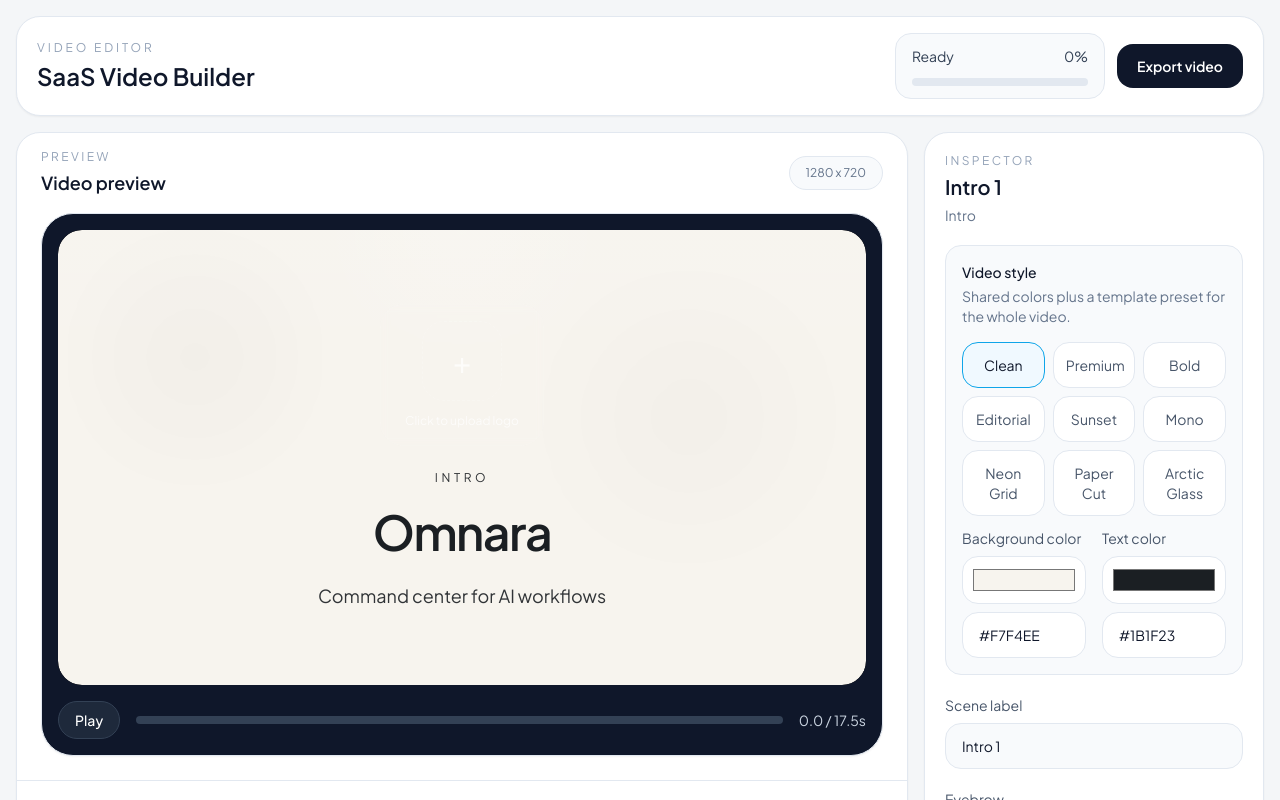
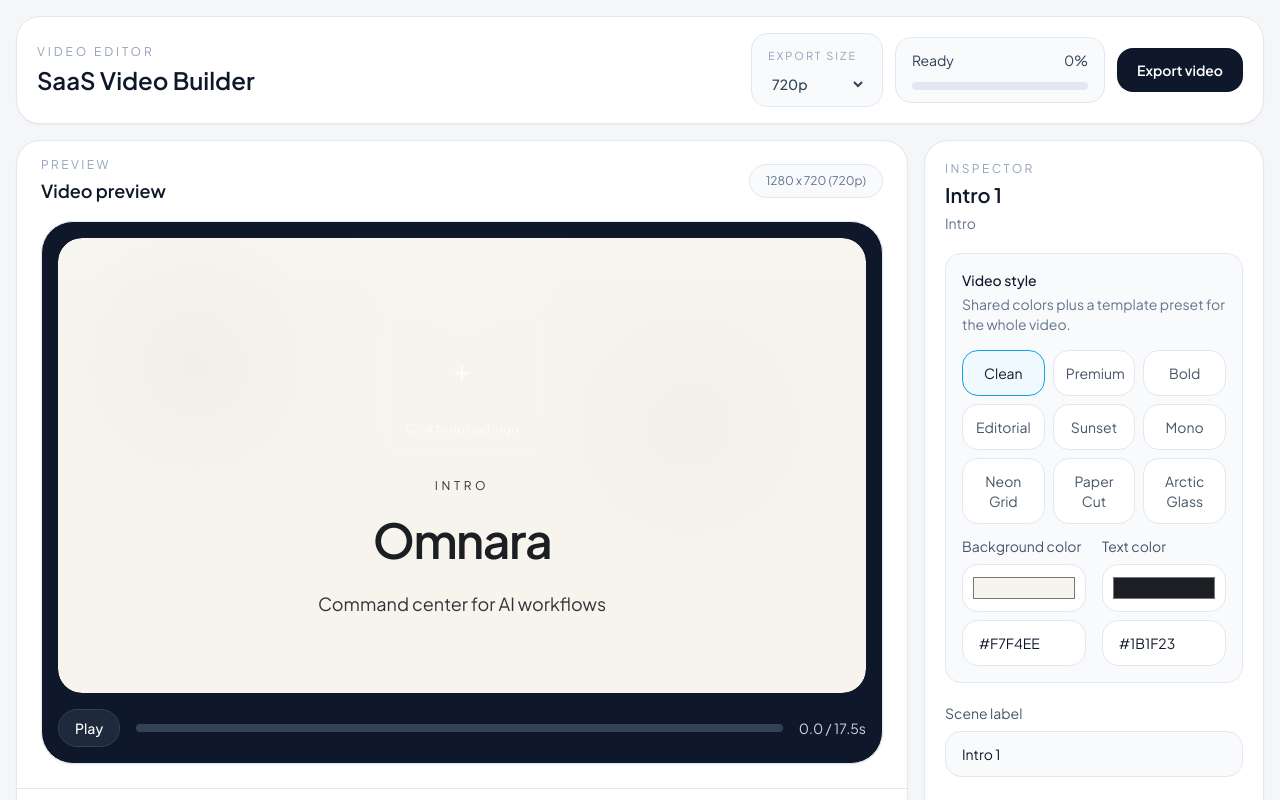
Before and after one commit to Vitalii-Pohorielov/videocreatorapp, a Next.js app: page / in a window 1280 px wide. Shown: the top 800 px of the page. Built offline with nearby package versions, Linux system fonts and the light colour scheme.

Commit message:
Add export resolution options

```diff
--- a/app/page.tsx
+++ b/app/page.tsx
@@ -106,7 +106,7 @@ export default function HomePage() {
 
         <section className="grid gap-4 xl:grid-cols-[minmax(0,1fr)_340px]">
           <div className="rounded-3xl border border-slate-200 bg-white shadow-sm">
-            <StudioPreview scene={playbackState.scene} backgroundColor={exportSettings.backgroundColor} textColor={exportSettings.textColor} preset={exportSettings.preset} sceneProgress={playbackState.progress} isPlaying={isPlaying} currentTime={currentTime} totalDuration={totalDuration} onTogglePlayback={togglePlayback} onUpdateScene={(id, updates) => { resetDownload(); updateScene(id, updates); }} />
+            <StudioPreview scene={playbackState.scene} backgroundColor={exportSettings.backgroundColor} textColor={exportSettings.textColor} preset={exportSettings.preset} resolution={exportSettings.resolution} sceneProgress={playbackState.progress} isPlaying={isPlaying} currentTime={currentTime} totalDuration={totalDuration} onTogglePlayback={togglePlayback} onUpdateScene={(id, updates) => { resetDownload(); updateScene(id, updates); }} />
             <SceneTimeline track={sceneTrack} selectedSceneId={selectedScene.id} backgroundColor={exportSettings.backgroundColor} textColor={exportSettings.textColor} preset={exportSettings.preset} onSelect={(id) => { setIsPlaying(false); setCurrentTime(0); selectScene(id); }} onDelete={(id) => { resetDownload(); deleteScene(id); }} onAddScene={() => setIsSceneModalOpen(true)} onReorder={reorderScenes} />
           </div>
 
--- a/components/StudioPreview.tsx
+++ b/components/StudioPreview.tsx
@@ -4,13 +4,14 @@ import { useRef } from "react";
 
 import { SceneStage } from "@/components/SceneStage";
 import { fileToDataUrl } from "@/lib/imageUpload";
-import type { Scene, TemplatePreset } from "@/store/useStore";
+import { exportResolutionDimensions, exportResolutionLabels, type ExportResolution, type Scene, type TemplatePreset } from "@/store/useStore";
 
 type StudioPreviewProps = {
   scene: Scene;
   backgroundColor: string;
   textColor: string;
   preset: TemplatePreset;
+  resolution: ExportResolution;
   sceneProgress: number;
   isPlaying: boolean;
   currentTime: number;
@@ -19,9 +20,10 @@ type StudioPreviewProps = {
   onUpdateScene: (id: string, updates: Partial<Omit<Scene, "id" | "type">>) => void;
 };
 
-export function StudioPreview({ scene, backgroundColor, textColor, preset, sceneProgress, isPlaying, currentTime, totalDuration, onTogglePlayback, onUpdateScene }: StudioPreviewProps) {
+export function StudioPreview({ scene, backgroundColor, textColor, preset, resolution, sceneProgress, isPlaying, currentTime, totalDuration, onTogglePlayback, onUpdateScene }: StudioPreviewProps) {
   const logoInputRef = useRef<HTMLInputElement>(null);
   const highlightInputRef = useRef<HTMLInputElement>(null);
+  const resolutionMeta = exportResolutionDimensions[resolution];
 
   const applyImageUpload = async (field: "logoImageUrl" | "websiteImageUrl", file: File | null) => {
     if (!file) return;
@@ -36,7 +38,7 @@ export function StudioPreview({ scene, backgroundColor, textColor, preset, scene
           <p className="text-xs uppercase tracking-[0.2em] text-slate-400">Preview</p>
           <h2 className="mt-1 text-lg font-semibold text-slate-900">Video preview</h2>
         </div>
-        <div className="rounded-full border border-slate-200 bg-slate-50 px-4 py-2 text-xs text-slate-500">1280 x 720</div>
+        <div className="rounded-full border border-slate-200 bg-slate-50 px-4 py-2 text-xs text-slate-500">{resolutionMeta.width} x {resolutionMeta.height} ({exportResolutionLabels[resolution]})</div>
       </div>
 
       <div className="flex flex-1 items-center justify-center px-6 pb-6">
--- a/components/TopBar.tsx
+++ b/components/TopBar.tsx
@@ -1,6 +1,6 @@
 "use client";
 
-import type { ExportSettings } from "@/store/useStore";
+import { exportResolutionLabels, type ExportResolution, type ExportSettings } from "@/store/useStore";
 
 type TopBarProps = {
   settings: ExportSettings;
@@ -12,6 +12,8 @@ type TopBarProps = {
 };
 
 export function TopBar({ settings, isExporting, exportProgress, downloadUrl, onUpdateSettings, onExport }: TopBarProps) {
+  const resolutionOptions: ExportResolution[] = ["480p", "540p", "720p"];
+
   return (
     <header className="rounded-3xl border border-slate-200 bg-white px-5 py-4 shadow-sm">
       <div className="flex flex-col gap-4 xl:flex-row xl:items-center xl:justify-between">
@@ -21,6 +23,21 @@ export function TopBar({ settings, isExporting, exportProgress, downloadUrl, onU
         </div>
 
         <div className="flex flex-col gap-3 xl:flex-row xl:items-center">
+          <label className="min-w-[132px] rounded-2xl border border-slate-200 bg-slate-50 px-4 py-3 text-sm text-slate-700">
+            <span className="mb-2 block text-[11px] uppercase tracking-[0.18em] text-slate-400">Export size</span>
+            <select
+              value={settings.resolution}
+              onChange={(event) => onUpdateSettings({ resolution: event.target.value as ExportResolution })}
+              className="w-full bg-transparent font-medium outline-none"
+            >
+              {resolutionOptions.map((resolution) => (
+                <option key={resolution} value={resolution}>
+                  {exportResolutionLabels[resolution]}
+                </option>
+              ))}
+            </select>
+          </label>
+
           <div className="min-w-[210px] rounded-2xl border border-slate-200 bg-slate-50 px-4 py-3 text-sm text-slate-700">
             <div className="flex items-center justify-between">
               <span>{isExporting ? "Rendering" : "Ready"}</span>
--- a/lib/ffmpeg.ts
+++ b/lib/ffmpeg.ts
@@ -1,6 +1,7 @@
 import { toCanvas } from "html-to-image";
 
 import { SceneStage } from "@/components/SceneStage";
+import { exportResolutionDimensions } from "@/store/useStore";
 import type { ExportSettings, Scene } from "@/store/useStore";
 
 type FFmpegModule = typeof import("@ffmpeg/ffmpeg");
@@ -16,14 +17,16 @@ let lastFrameCount = 0;
 let lastOutputFileName: string | null = null;
 
 const coreBaseUrl = "/ffmpeg";
-const videoWidth = 1280;
-const videoHeight = 720;
+
+function getVideoSize(settings: ExportSettings) {
+  return exportResolutionDimensions[settings.resolution];
+}
 
 function easeInOut(value: number) {
   return 0.5 - Math.cos(Math.min(1, Math.max(0, value)) * Math.PI) / 2;
 }
 
-function createCanvas() {
+function createCanvas(videoWidth: number, videoHeight: number) {
   const canvas = document.createElement("canvas");
   canvas.width = videoWidth;
   canvas.height = videoHeight;
@@ -49,6 +52,7 @@ function getTotalFrameCount(scenes: Scene[], fps: number, transitionFrameCount:
 }
 
 async function renderSceneDomToCanvas(scene: Scene, settings: ExportSettings, progress: number) {
+  const { width: videoWidth, height: videoHeight } = getVideoSize(settings);
   const host = document.createElement("div");
   host.style.position = "fixed";
   host.style.left = "-20000px";
@@ -121,7 +125,8 @@ function getFrameProgress(frameIndex: number, frameCount: number) {
 }
 
 async function renderTransitionFrame(currentScene: Scene, nextScene: Scene, settings: ExportSettings, progress: number, nextSceneProgress: number) {
-  const { canvas, ctx } = createCanvas();
+  const { width: videoWidth, height: videoHeight } = getVideoSize(settings);
+  const { canvas, ctx } = createCanvas(videoWidth, videoHeight);
   const eased = easeInOut(progress);
   const [currentCanvas, nextCanvas] = await Promise.all([
     renderSceneDomToCanvas(currentScene, settings, 1),
@@ -199,6 +204,7 @@ export async function exportSlidesToVideo(scenes: Scene[], settings: ExportSetti
   if (!ffmpeg) throw new Error("FFmpeg is not ready yet.");
 
   const fps = settings.fps;
+  const { width: videoWidth, height: videoHeight } = getVideoSize(settings);
   const transitionFrameCount = Math.max(1, Math.round(settings.transitionSeconds * fps));
   const totalFrameCount = Math.max(1, getTotalFrameCount(scenes, fps, transitionFrameCount));
   const frameRenderWeight = 0.88;
--- a/lib/sceneDefinitions.ts
+++ b/lib/sceneDefinitions.ts
@@ -1,5 +1,6 @@
 export type TransitionType = "fade" | "slide-left";
 export type TemplatePreset = "clean" | "premium" | "bold" | "editorial" | "sunset" | "mono" | "neon-grid" | "paper-cut" | "arctic-glass";
+export type ExportResolution = "480p" | "540p" | "720p";
 export type SceneType =
   | "brand-reveal"
   | "product-showcase"
@@ -18,6 +19,7 @@ export type ExportSettings = {
   backgroundColor: string;
   textColor: string;
   preset: TemplatePreset;
+  resolution: ExportResolution;
 };
 
 export type Scene = {
@@ -76,6 +78,18 @@ export const presetDefaults: Record<TemplatePreset, Pick<ExportSettings, "backgr
   "neon-grid": { backgroundColor: "#08111f", textColor: "#86f7ff" },
   "paper-cut": { backgroundColor: "#f3eadf", textColor: "#2d1f18" },
   "arctic-glass": { backgroundColor: "#dff5ff", textColor: "#0d2236" },
+};
+
+export const exportResolutionLabels: Record<ExportResolution, string> = {
+  "480p": "480p",
+  "540p": "540p",
+  "720p": "720p",
+};
+
+export const exportResolutionDimensions: Record<ExportResolution, { width: number; height: number }> = {
+  "480p": { width: 854, height: 480 },
+  "540p": { width: 960, height: 540 },
+  "720p": { width: 1280, height: 720 },
 };
 
 export const sceneDefinitions: SceneDefinition[] = [
--- a/store/useStore.ts
+++ b/store/useStore.ts
@@ -3,6 +3,8 @@ import { create } from "zustand";
 import {
   createInitialSceneTrack,
   createScene,
+  exportResolutionDimensions,
+  exportResolutionLabels,
   presetDefaults,
   type ExportSettings,
   type Scene,
@@ -10,8 +12,8 @@ import {
   type SceneType,
 } from "@/lib/sceneDefinitions";
 
-export type { ExportSettings, Scene, SceneTrack, SceneType, TemplatePreset, TransitionType } from "@/lib/sceneDefinitions";
-export { presetLabels, sceneDefinitions, sceneTypeLabels } from "@/lib/sceneDefinitions";
+export type { ExportResolution, ExportSettings, Scene, SceneTrack, SceneType, TemplatePreset, TransitionType } from "@/lib/sceneDefinitions";
+export { exportResolutionDimensions, exportResolutionLabels, presetLabels, sceneDefinitions, sceneTypeLabels } from "@/lib/sceneDefinitions";
 
 type SceneUpdates = Partial<Omit<Scene, "id" | "type">>;
 
@@ -59,6 +61,7 @@ export const useStore = create<StudioStore>((set, get) => ({
     backgroundColor: presetDefaults.clean.backgroundColor,
     textColor: presetDefaults.clean.textColor,
     preset: "clean",
+    resolution: "720p",
   },
   addScene: (type) => {
     const { sceneTrack } = get();
@@ -150,6 +153,7 @@ export const useStore = create<StudioStore>((set, get) => ({
                 : state.exportSettings.textColor
               : updates.textColor,
           preset: nextPreset,
+          resolution: updates.resolution ?? state.exportSettings.resolution,
         },
       };
     });
```
